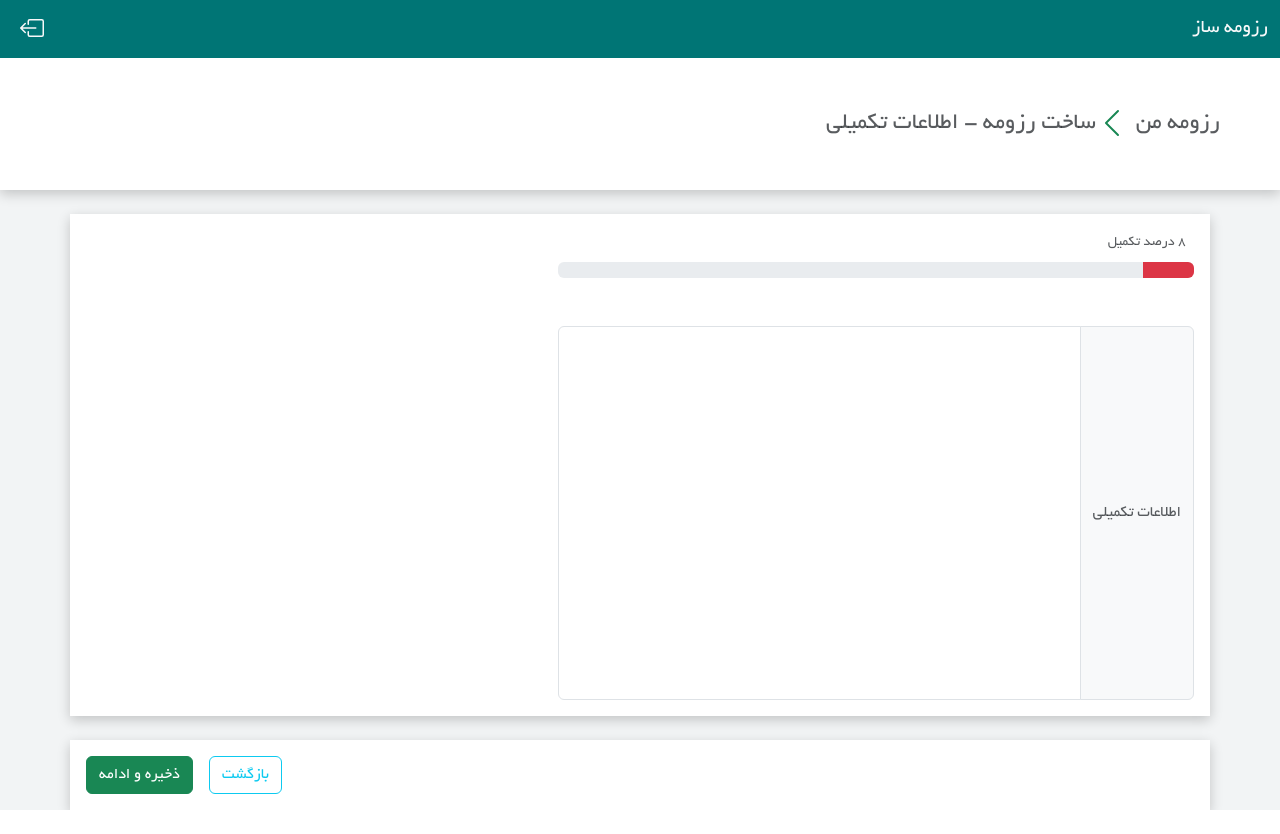
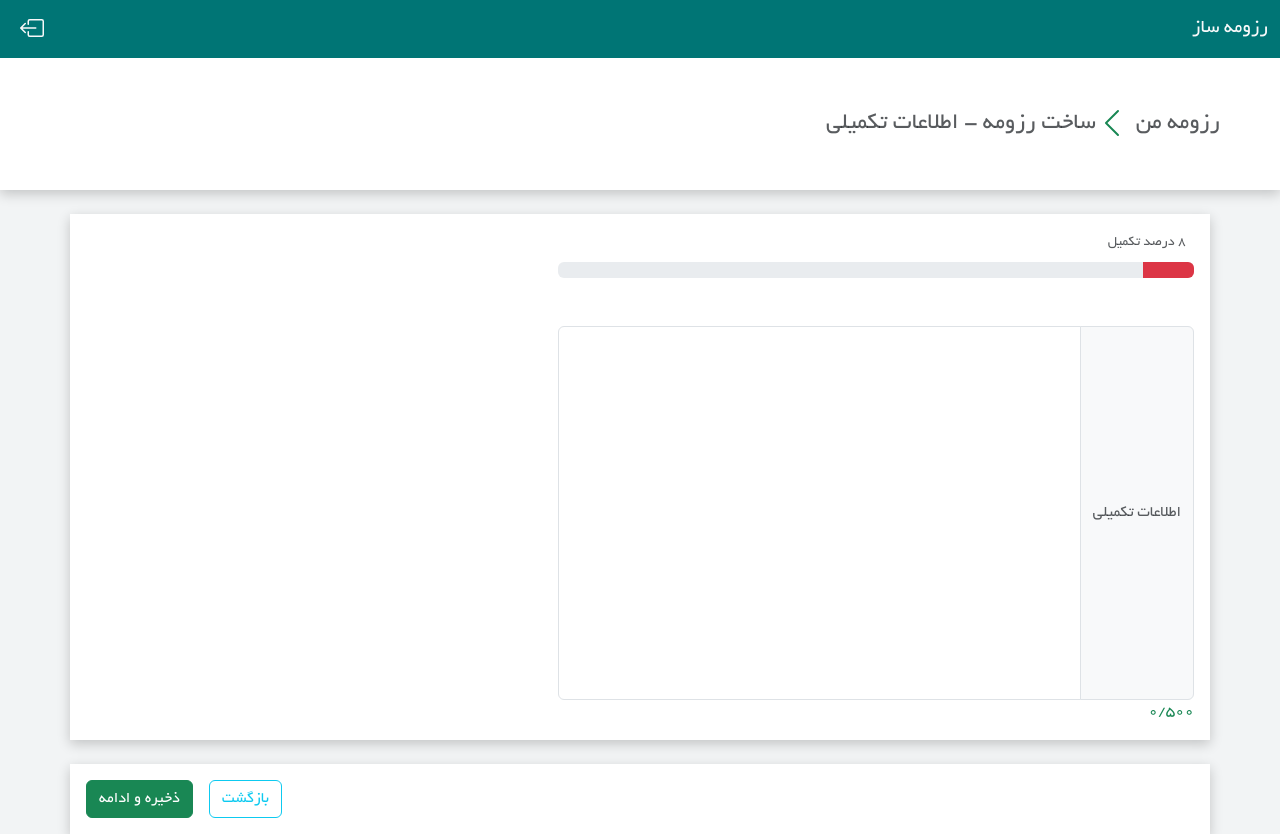
Before and after one commit to nimaessi/Resume, a React (Vite) app: page /resume/additional-information in a window 1280 px wide. Before the commit the page ends 810 px from the top, so only its background shows below. Built offline with nearby package versions, Linux system fonts and the light colour scheme.

Commit message:
improve additional info form ux 📈

```diff
--- a/src/components/resume/further-information/FurtherInformation.jsx
+++ b/src/components/resume/further-information/FurtherInformation.jsx
@@ -30,6 +30,9 @@ const FurtherInformation = () => {
                         as = "textarea"
                         aria-label = "اطلاعات تکمیلی" />
                 </InputGroup>
+                <span className = {info.additionalInformation.length >= 500 ? "text-danger": "text-success"}>
+                    {info.additionalInformation.length}/500
+                </span>
             </Col>
             <Col md = {5}></Col>
         </Row>
```
